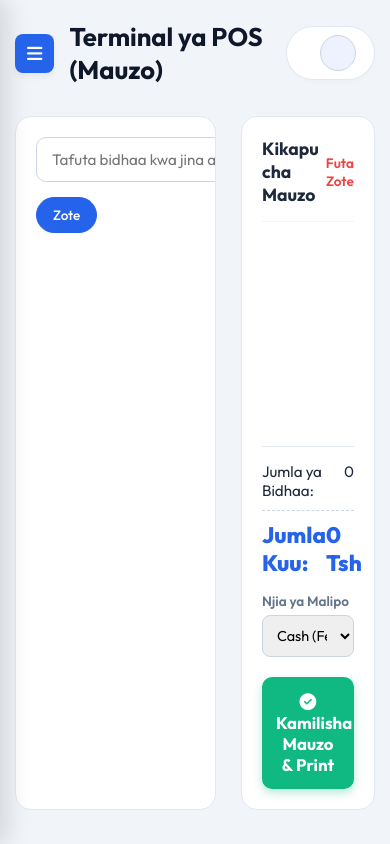
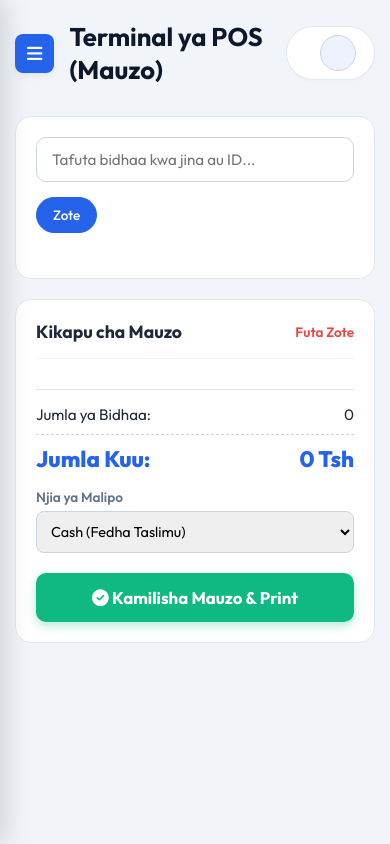
Before and after one commit to Nyisulya/duka, a Django app: template templates/store/admin/pos.html in a window 390 px wide. Run offline with Django 5.2, Linux system fonts and the light colour scheme; the template is opened without the code that fills it, so the values that code supplies are empty.

Commit message:
Kurekebisha layout ya POS ili iweze ku-scroll na kuwa responsive kwenye simu

```diff
--- a/templates/store/admin/pos.html
+++ b/templates/store/admin/pos.html
@@ -166,7 +166,7 @@
         display: flex;
         flex-direction: column;
         height: 100%;
-        overflow: hidden;
+        overflow-y: auto;
     }
 
     .pos-cart-header {
@@ -391,6 +391,32 @@
             left: 0;
             top: 0;
             width: 100%;
+        }
+    }
+
+    /* Responsive POS layout for Mobile & Tablet */
+    @media (max-width: 992px) {
+        .pos-layout {
+            grid-template-columns: 1fr;
+            height: auto;
+            overflow: visible;
+            gap: 20px;
+        }
+
+        .pos-products-panel, .pos-cart-panel {
+            height: auto;
+            overflow: visible;
+        }
+
+        .pos-grid-container {
+            max-height: 450px;
+            overflow-y: auto;
+        }
+
+        .pos-cart-items {
+            max-height: 250px;
+            overflow-y: auto;
+            flex: none; /* Disable flex: 1 since parent height is auto */
         }
     }
 </style>
```
